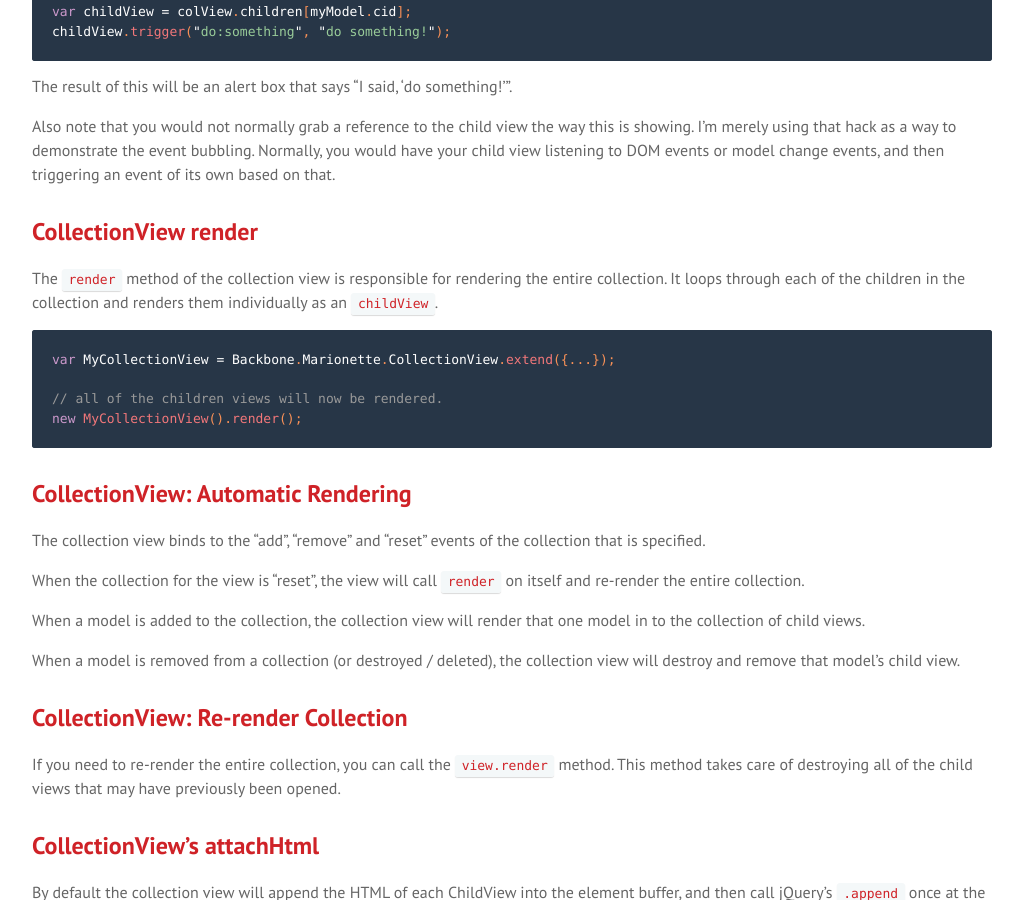
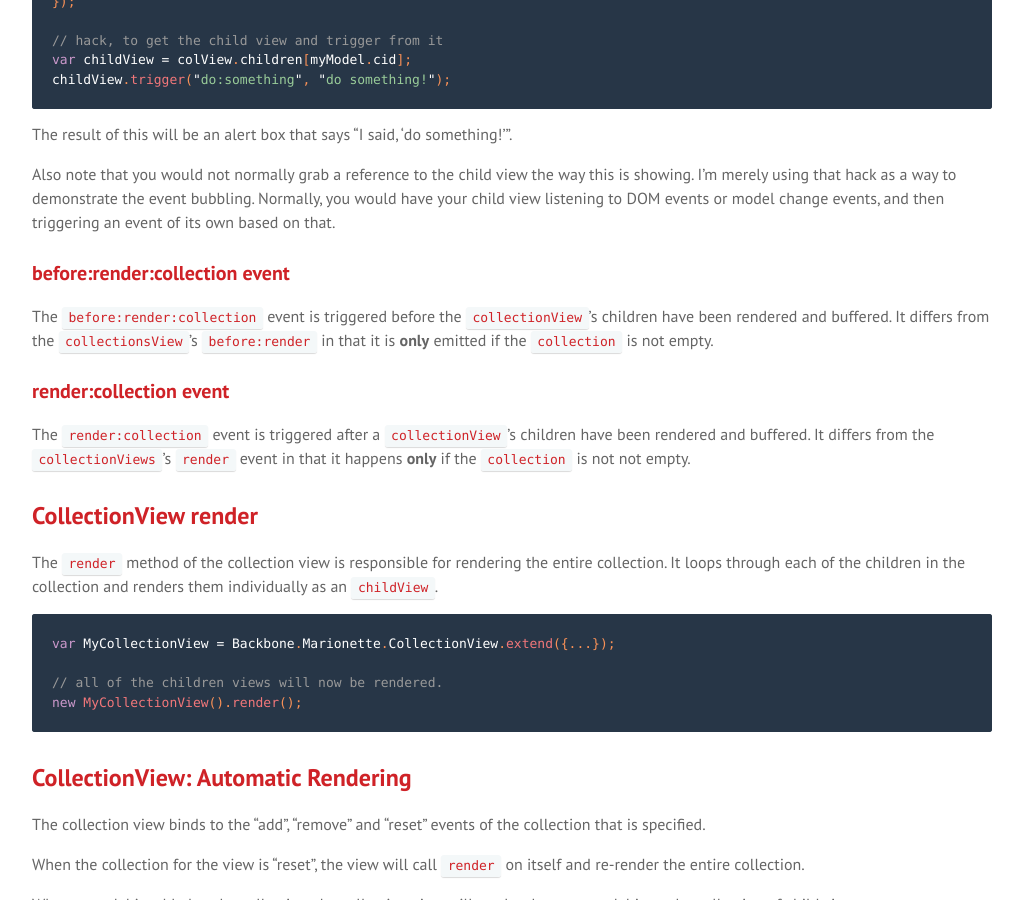
Before and after one commit to sadcitizen/marionettejs.ru, a Jekyll site: the page built from _posts/2014-03-01-collectionview.md, in a window 1280 px wide and 900 px high, scrolled down 12798 px. Shown: the whole window, without its empty margins (128-1151 px from the left). Built offline with Jekyll 4.4.1, drawn with Linux system fonts in a browser that asks for light colours; some web fonts are replaced; Markdown is read by kramdown in place of the engine named in the settings; some of the changed text lies outside the part shown.

Commit message:
update ru/CollectionView

```diff
--- a/_includes/translation/ru/marionette.collectionview.md
+++ b/_includes/translation/ru/marionette.collectionview.md
@@ -42,6 +42,8 @@ will provide features such as `onShow` callbacks, etc. Please see
   * ["before:remove:child event](#beforeremovechild-event)
   * ["remove:child" event](#removechild-event)
   * ["childview:\*" event bubbling from child views](#childview-event-bubbling-from-child-views)
+  * ["before:render:collection" event](#beforerendercollection-event)
+  * ["render:collection" event](#rendercollection-event)
 * [CollectionView render](#collectionview-render)
 * [CollectionView: Automatic Rendering](#collectionview-automatic-rendering)
 * [CollectionView: Re-render Collection](#collectionview-re-render-collection)
@@ -649,6 +651,14 @@ Normally, you would have your child view listening to DOM
 events or model change events, and then triggering an event
 of its own based on that.
 
+### before:render:collection event
+
+The `before:render:collection` event is triggered before the `collectionView`'s children have been rendered and buffered. It differs from the `collectionsView`'s `before:render` in that it is __only__ emitted if the `collection` is not empty.
+
+### render:collection event
+
+The `render:collection` event is triggered after a `collectionView`'s children have been rendered and buffered. It differs from the `collectionViews`'s `render` event in that it happens __only__ if the `collection` is not not empty.
+
 ## CollectionView render
 
 The `render` method of the collection view is responsible for
```
